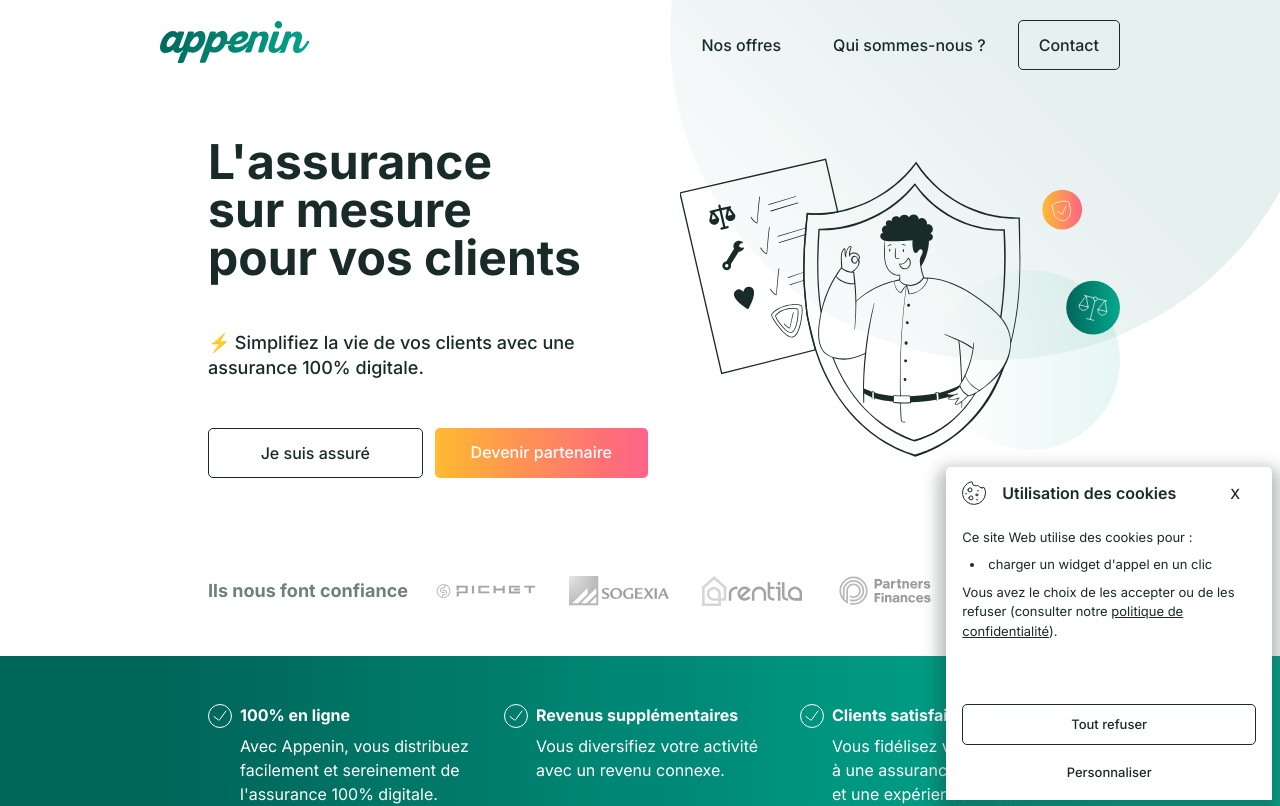
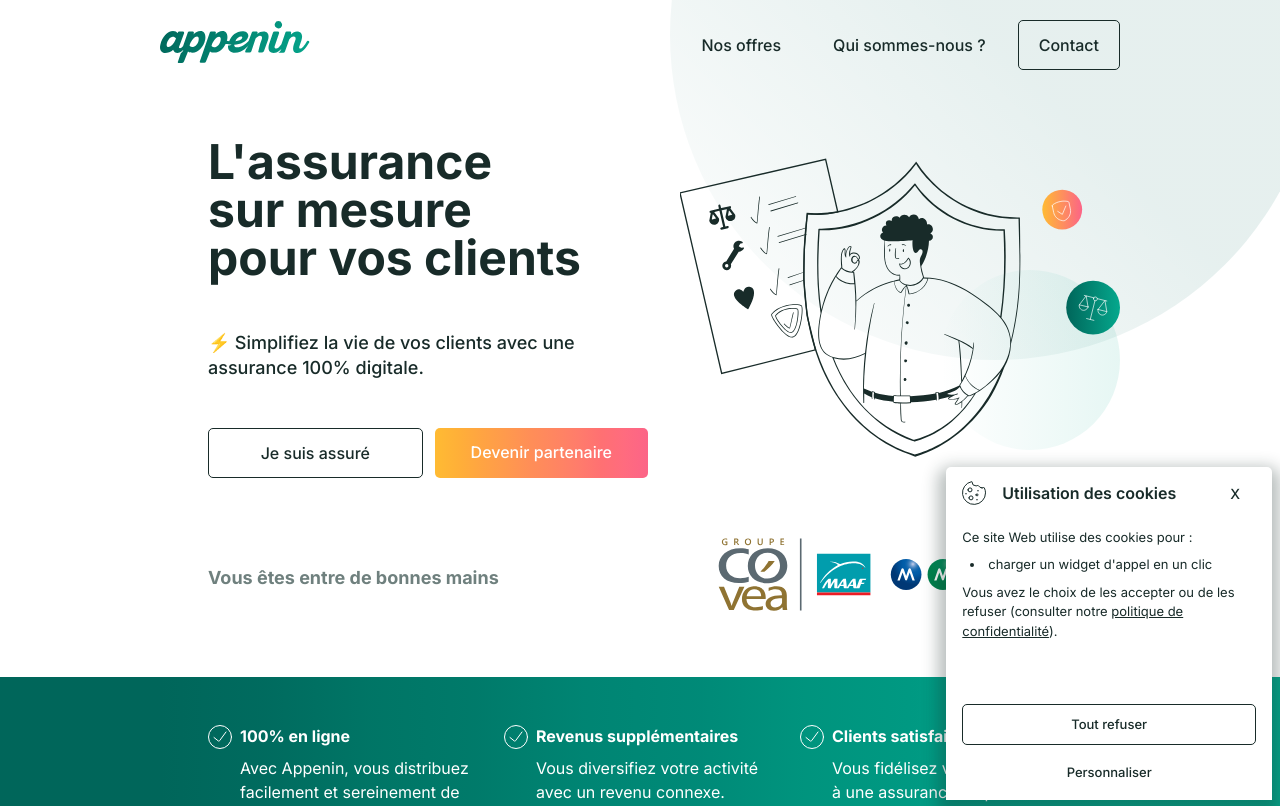
Before and after one commit to appenin/appenin.fr, a Next.js app: page / in a window 1280 px wide. Shown: the top 806 px of the page. Built offline with nearby package versions, Linux system fonts and the light colour scheme.

Commit message:
feat: Update home page layourt with the Covea logo

```diff
--- /dev/null
+++ b/src/components/home/Covea.tsx
@@ -0,0 +1,23 @@
+import Image from 'next/image';
+import { Section } from '@/components/ui';
+import * as Styled from './styled';
+
+export function Covea() {
+  return (
+    <Section>
+      <Styled.Covea>
+        <Styled.CoveaHeader>Vous êtes entre de bonnes mains</Styled.CoveaHeader>
+        <figure>
+          <Image
+            alt="Groupe Covéa"
+            height={97}
+            layout="intrinsic"
+            priority={true}
+            src="/assets/logos/covea-group.svg"
+            width={367}
+          />
+        </figure>
+      </Styled.Covea>
+    </Section>
+  );
+}
--- a/src/components/home/index.ts
+++ b/src/components/home/index.ts
@@ -1,5 +1,6 @@
 export { About } from './About';
 export { Background } from './Background';
+export { Covea } from './Covea';
 export { Fact } from './Fact';
+export { Hero } from './Hero';
 export { Trust } from './Trust';
-export { Hero } from './Hero';
--- a/src/components/home/styled.ts
+++ b/src/components/home/styled.ts
@@ -90,6 +90,35 @@
   },
 });
 
+export const Covea = styled(Container, {
+  display: 'flex',
+  flexDirection: 'column',
+  paddingTop: '0!important',
+  '& > figure': {
+    position: 'relative',
+    flex: 1,
+    minHeight: 97,
+    '@sm': {
+      textAlign: 'right',
+    },
+  },
+  '@sm': {
+    flexDirection: 'row',
+    alignItems: 'center',
+    '> *': {
+      width: '50%',
+    },
+  },
+});
+
+export const CoveaHeader = styled('h3', {
+  color: '$textSecondary',
+  paddingBottom: '$8',
+  '@sm': {
+    paddingBottom: 0,
+  },
+});
+
 export const FactCard = styled('article', {
   display: 'flex',
   justifyContent: 'flex-start',
--- a/src/pages/index.tsx
+++ b/src/pages/index.tsx
@@ -2,9 +2,8 @@
 import type { NextPage } from 'next';
 import Engagement from '@/components/engagement';
 import Footer from '@/components/footer';
-import Group from '@/components/group';
 import Header from '@/components/header';
-import { About, Background, Fact, Hero, Trust } from '@/components/home';
+import { About, Background, Covea, Fact, Hero, Trust } from '@/components/home';
 import Partner from '@/components/partner';
 import Product from '@/components/product';
 import Testimonial from '@/components/testimonial';
@@ -18,14 +17,14 @@
       <main>
         <Background />
         <Hero ref={stickyElRef} />
+        <Covea />
+        <Fact />
         <Trust />
-        <Fact />
         <About />
         <Product />
         <Testimonial />
         <Partner />
         <Engagement />
-        <Group />
       </main>
       <Footer />
     </>
```
Also changed, not shown: src/components/contactUs/styled.ts (+14 -0 lines).
